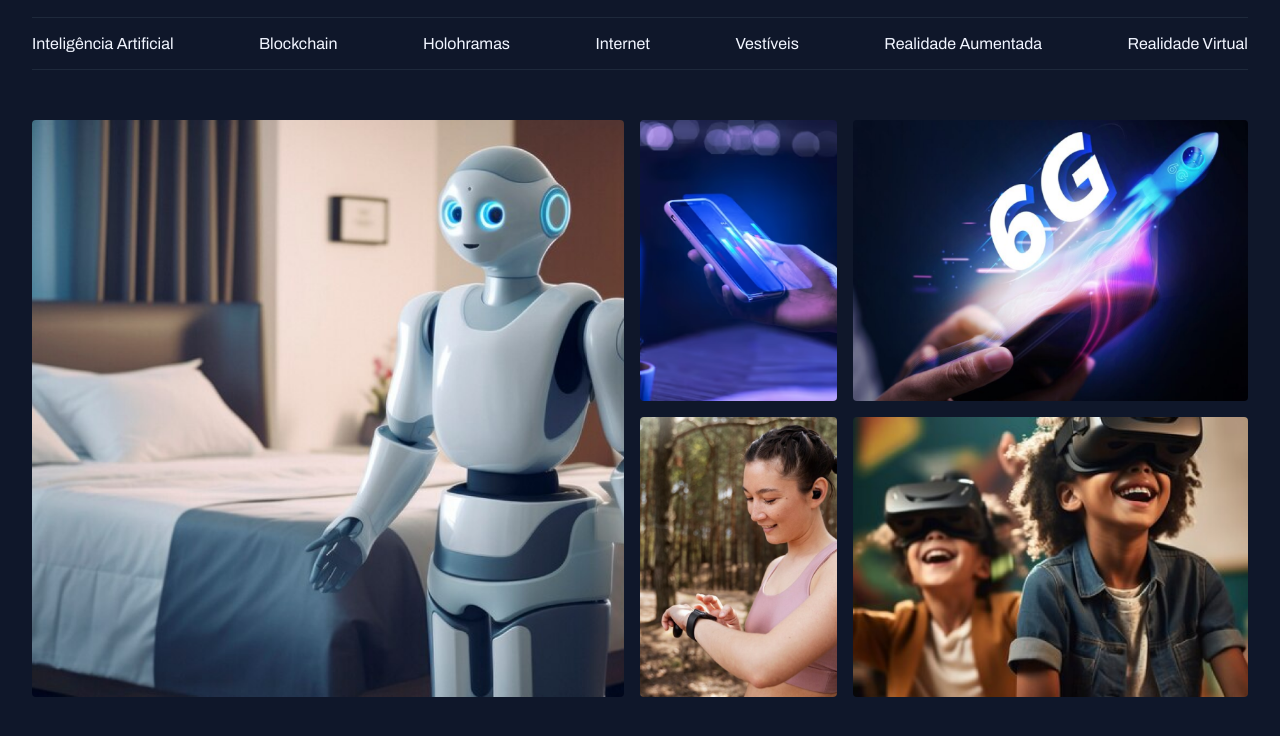
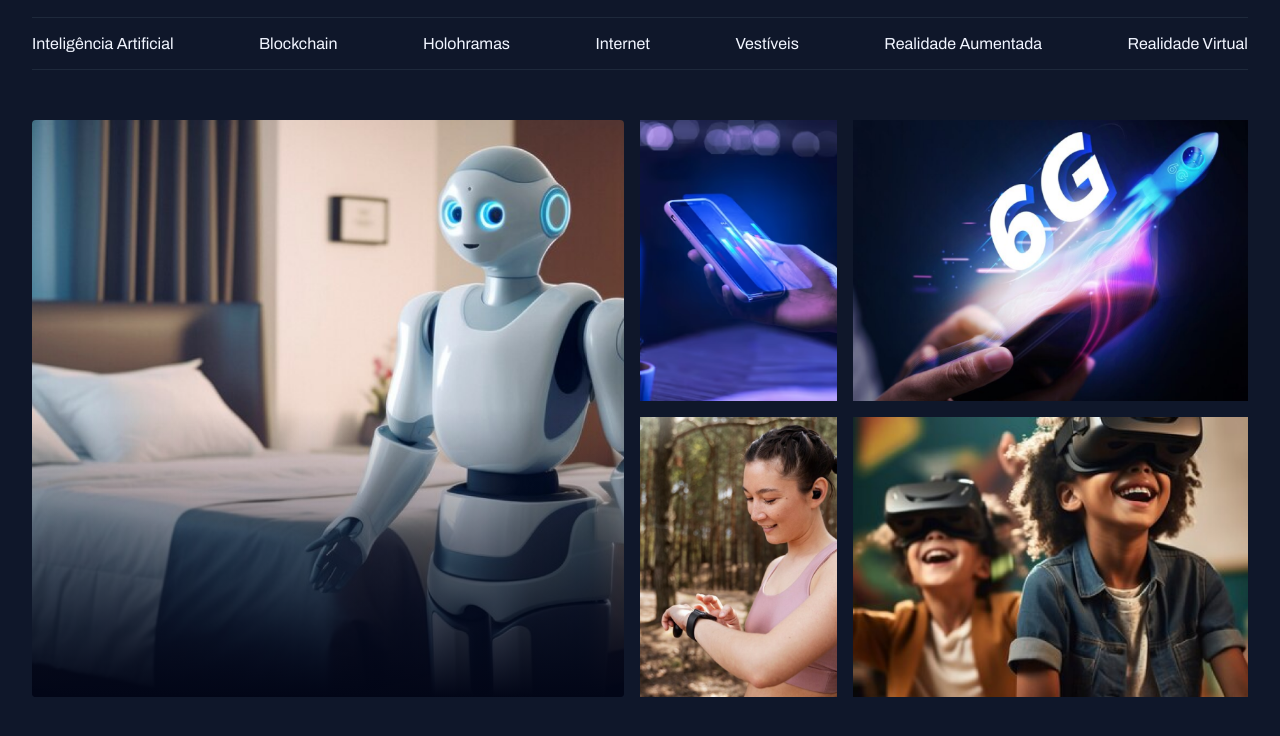
Before and after one commit to HennrikeSocher/rs-newsPortal, a plain HTML site: page index.html in a window 1280 px wide. Shown: the part 46-782 px from the top of the page. Drawn offline with Linux system fonts and the light colour scheme.

Commit message:
add gradient background!

```diff
--- a/index.html
+++ b/index.html
@@ -41,7 +41,9 @@
     </header>
     <main class="grid container">
       <section id="featured" class="grid grid-flow-col gap-16">
-        <div><img src="assets/images/Image 01.png" alt="" /></div>
+        <div class="card">
+          <img src="assets/images/Image 01.png" alt="" />
+        </div>
         <div class="grid grid-cols-2 gap-16">
           <div><img src="assets/images/Image 02.png" alt="" /></div>
           <div><img src="assets/images/Image 03.png" alt="" /></div>
--- a/styles/sections.css
+++ b/styles/sections.css
@@ -2,6 +2,18 @@
   img {
     height: 100%;
     object-fit: cover;
+  }
+
+  .card {
     border-radius: 4px;
+    overflow: hidden;
+    position: relative;
+    &:before {
+      content: "";
+      position: absolute;
+      inset: 0;
+      top: 50%;
+      background: linear-gradient(180deg, transparent 0%, #020617 100%);
+    }
   }
 }
```
